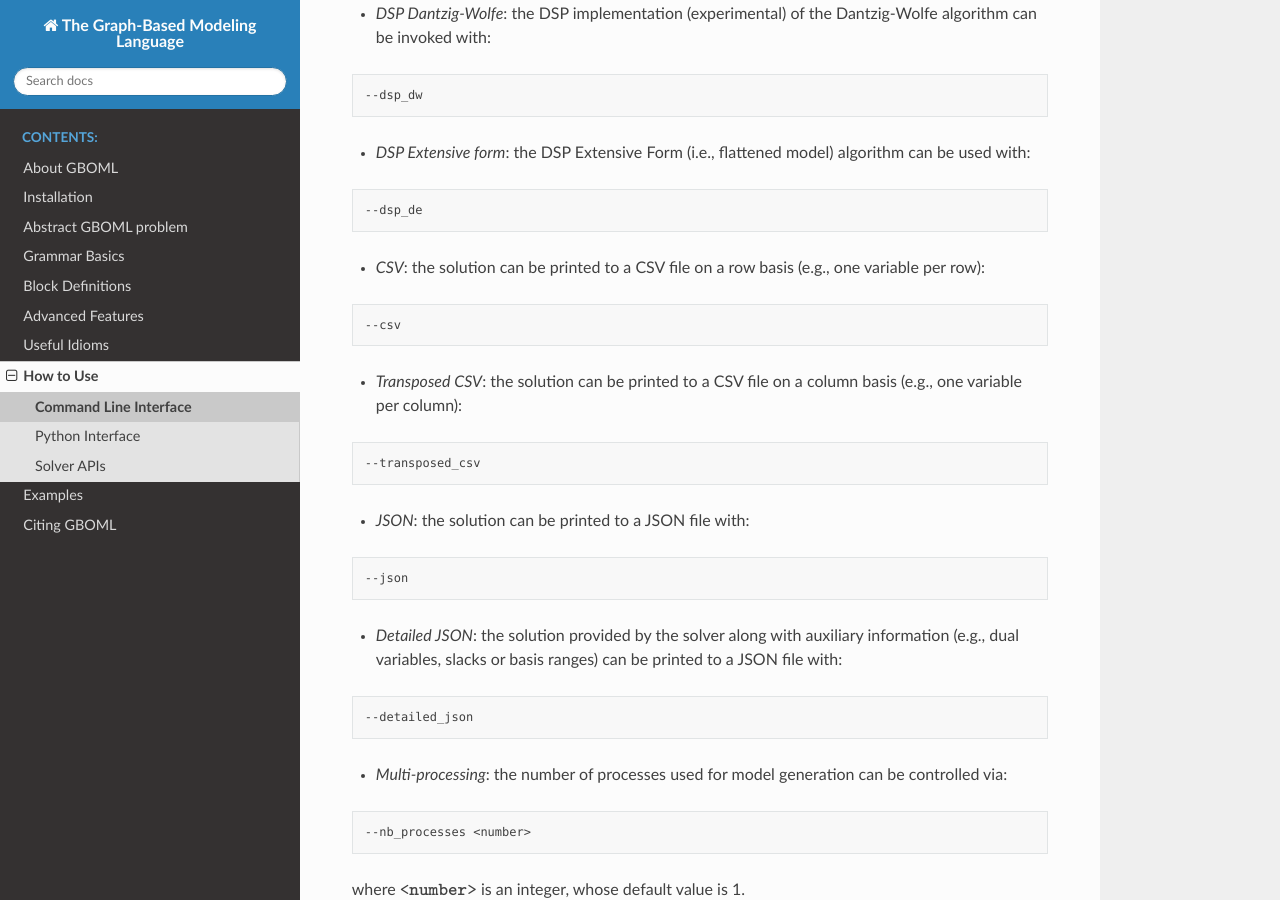
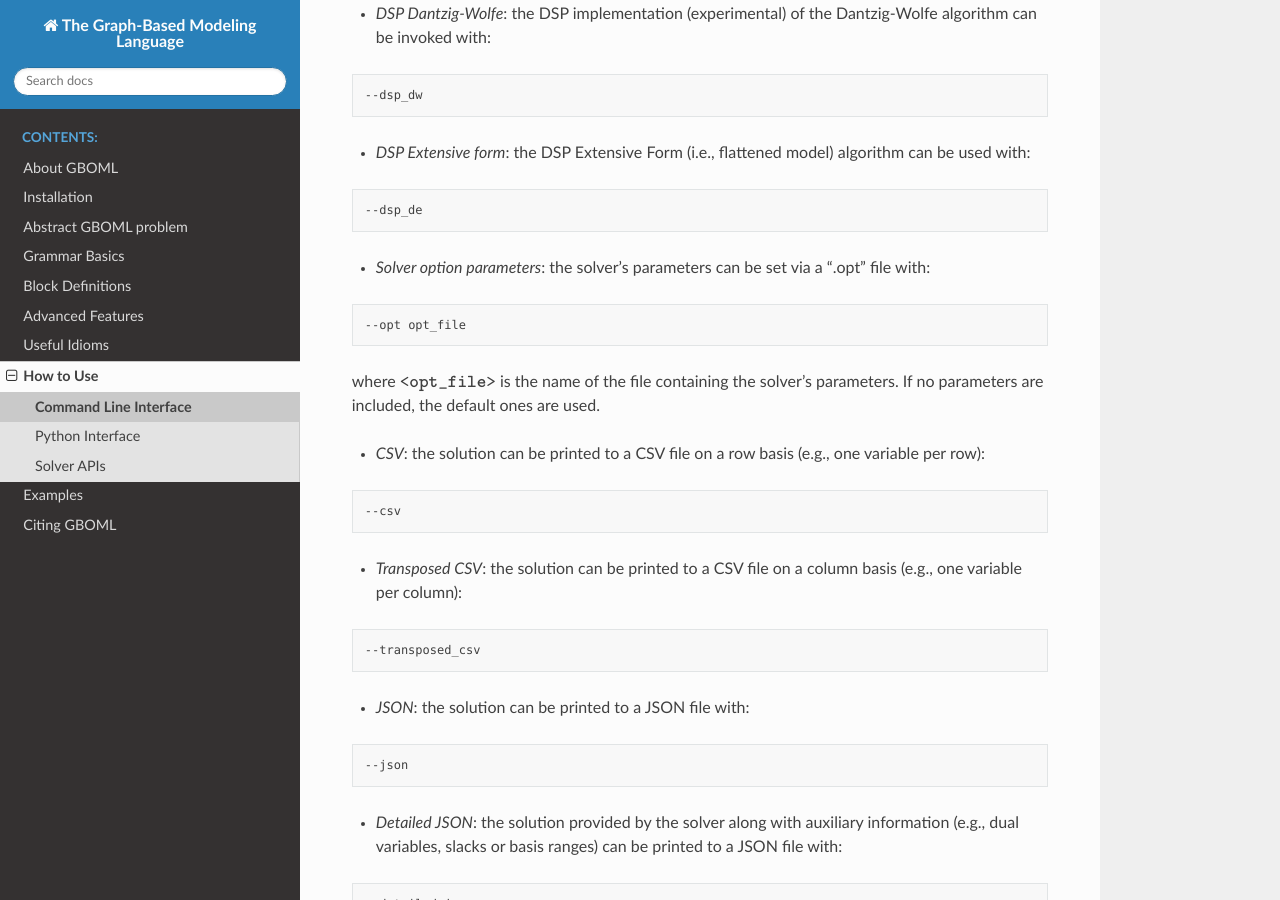
Before and after one commit to MathiasPBerger/gboml-docs-test, a Sphinx documentation site: the page built from docs/source/commandline_interface.rst, in a window 1280 px wide and 900 px high, scrolled down 1479 px. Built offline with Sphinx 7.4.7 and the Read the Docs theme 2.0.0, drawn with Linux system fonts in a browser that asks for light colours.

Commit message:
update commandline --opt installation with requirements update solver api with --opt and API

```diff
--- a/docs/source/commandline_interface.rst
+++ b/docs/source/commandline_interface.rst
@@ -74,6 +74,14 @@ and is therefore only recommended for testing purposes (e.g., make sure that GBO
 
    --dsp_de
 
+* *Solver option parameters*: the solver's parameters can be set via a ".opt" file with:
+
+.. code-block:: bash
+
+   --opt opt_file
+
+where :math:`\texttt{<opt_file>}` is the name of the file containing the solver's parameters. If no parameters are included, the default ones are used.
+
 * *CSV*: the solution can be printed to a CSV file on a row basis (e.g., one variable per row):
 
 .. code-block:: bash
--- a/docs/source/installation.rst
+++ b/docs/source/installation.rst
@@ -34,7 +34,7 @@ If you only want GBOML as an uninstalled package, installing the requirements ca
 
 .. code-block:: bash
 
-	pip install ./
+	pip install -r requirements.txt
 
 Installing Solvers
 ------------------
--- a/docs/source/solver_apis.rst
+++ b/docs/source/solver_apis.rst
@@ -3,7 +3,7 @@ Solver APIs
 
 The GBOML parser interfaces with a variety of open source and commercial solvers in order to solve optimization models.
 Direct access to their API is provided for several solvers, allowing users to tune algorithm parameters and query complementary information
-(e.g., dual variables, slacks or basis ranges, when available). Such parameters must be placed in file named *solver_name.opt*.
+(e.g., dual variables, slacks or basis ranges, when available). Such parameters must be placed in file named *solver_name.opt* and passed via the *--opt* option or directly from the Python API.
 More information about solver parameters can typically be found on the website of the respective solver (e.g., for `Gurobi <https://www.gurobi.com/documentation/9.1/refman/parameters.html>`_).
 
 The list of attributes that may be queried from the different solvers can be found below:
```
